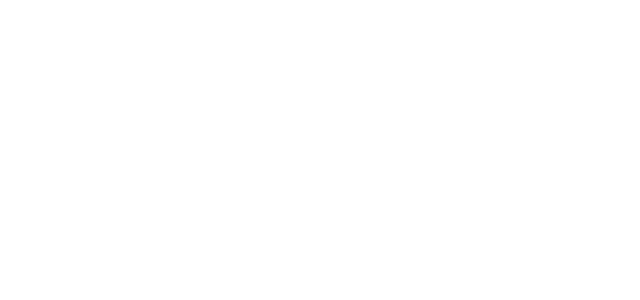
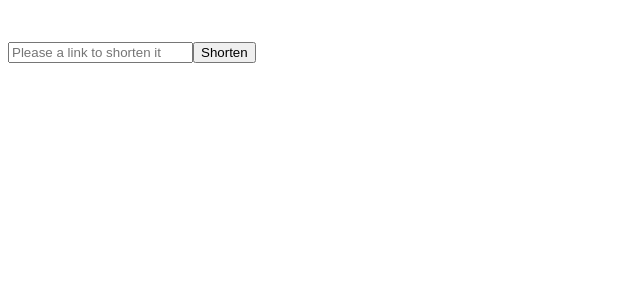
Before and after one commit to mammaadDeveloper/react-shorter-link, a React (Vite) app: page / in a window 1280 px wide. Shown: the top 300 px of the page, without its empty margins (0-640 px from the left). Built offline with nearby package versions, Linux system fonts and the light colour scheme.

Commit message:
feat(app): component separation

```diff
--- a/src/App.tsx
+++ b/src/App.tsx
@@ -1,9 +1,16 @@
+import Header from "./Header";
+import ShortenBox from "./ShortenBox";
+
 function App() {
+  return (
+    <div className="app">
+      <Header/>
+      <main>
+        <ShortenBox/>
 
-  return (
-    <>
-    </>
+      </main>
+    </div>
   )
 }
 
-export default App
+export default App;
--- /dev/null
+++ b/src/Header.tsx
@@ -0,0 +1,8 @@
+export default function Header() {
+  return (
+    <header className="header">
+      <img src="" alt="" className="header__logo" />
+      <p className="header__logo-text"></p>
+    </header>
+  );
+}
--- /dev/null
+++ b/src/ShortenBox.tsx
@@ -0,0 +1,12 @@
+export default function ShortenBox() {
+  return (
+    <section className="shorten-box">
+      <input
+        type="text"
+        placeholder="Please a link to shorten it"
+        className="shorten-box__input"
+      />
+      <button className="shorten-box__btn">Shorten</button>
+    </section>
+  );
+}
```
Also changed, not shown: src/RecentLinks.tsx (added, +22 -0 lines).
